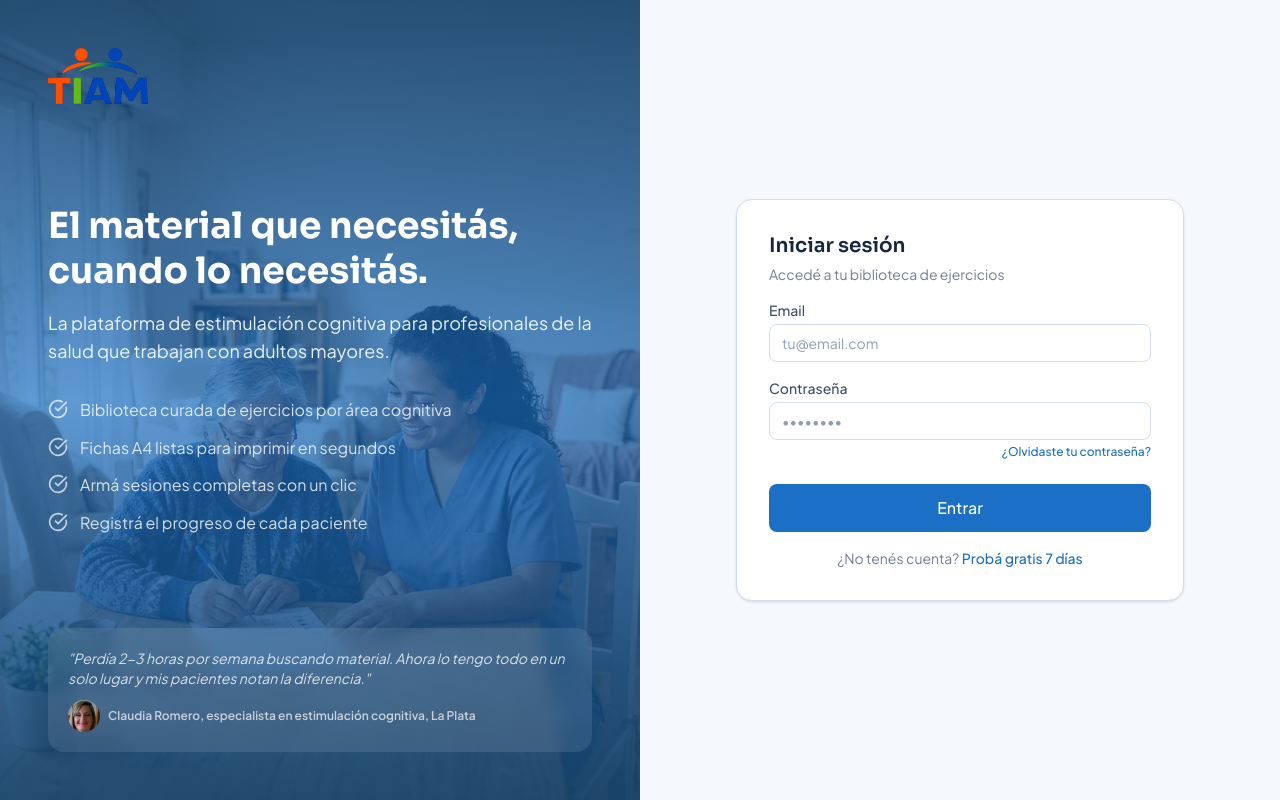
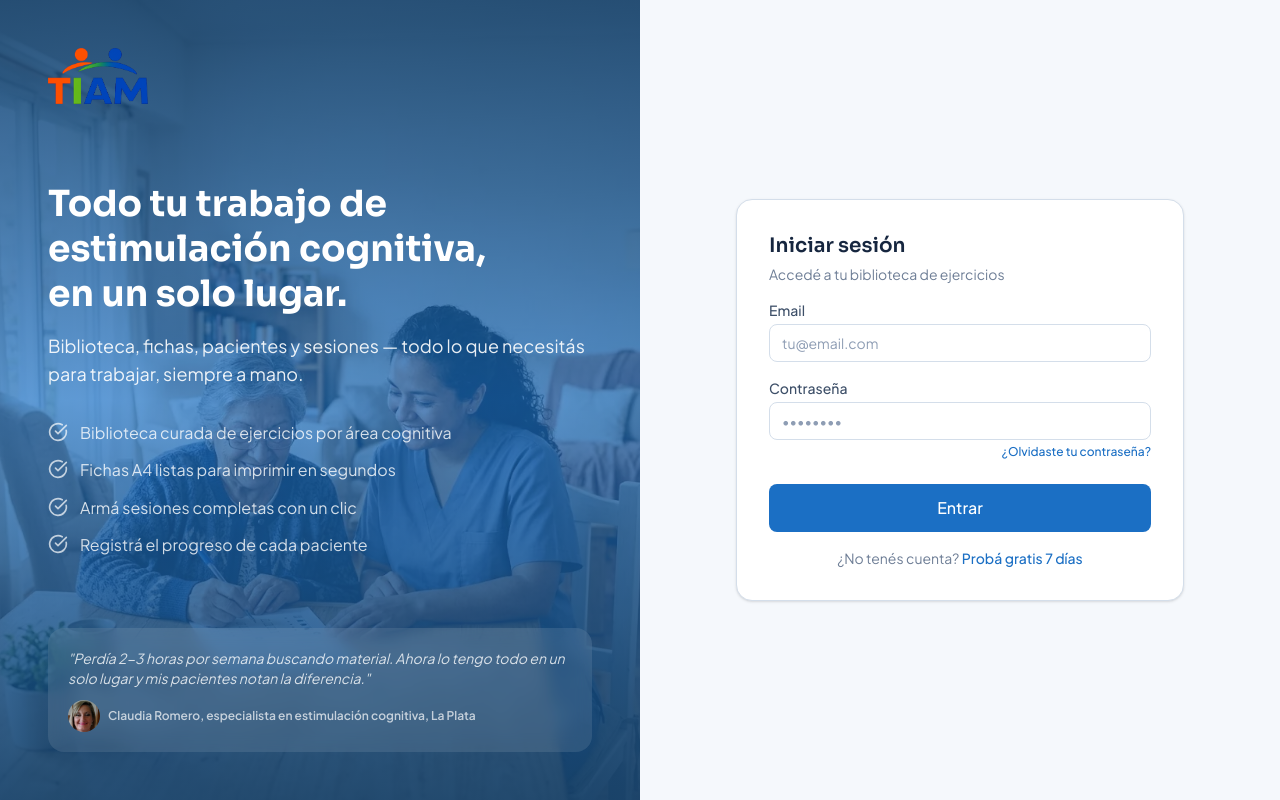
Before and after one commit to manukpo10/TIAM-frontend, a React (Vite) app: page /login in a window 1280 px wide. Built offline with nearby package versions, Linux system fonts and the light colour scheme.

Commit message:
fix(auth): align login panel copy with landing hero messaging

```diff
--- a/src/components/layout/AuthLayout.tsx
+++ b/src/components/layout/AuthLayout.tsx
@@ -38,11 +38,11 @@ export function AuthLayout() {
         {/* Hero copy */}
         <div className="relative">
           <h1 className="mb-4 text-4xl font-bold leading-tight text-white">
-            El material que necesitás,<br />
-            cuando lo necesitás.
+            Todo tu trabajo de estimulación cognitiva,<br />
+            en un solo lugar.
           </h1>
           <p className="mb-8 text-lg text-white/90">
-            La plataforma de estimulación cognitiva para profesionales de la salud que trabajan con adultos mayores.
+            Biblioteca, fichas, pacientes y sesiones — todo lo que necesitás para trabajar, siempre a mano.
           </p>
 
           <ul className="flex flex-col gap-3">
```
